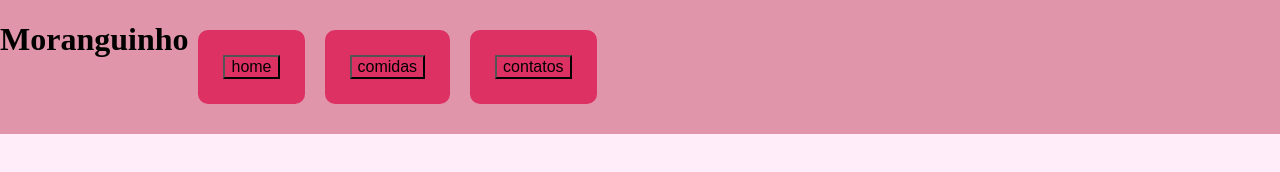
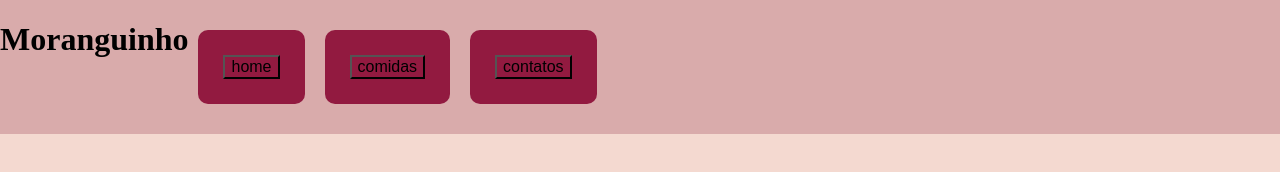
Before and after one commit to Isaggov/Moranguinho, a plain HTML site: page index.html in a window 1280 px wide. Drawn offline with Linux system fonts and the light colour scheme.

Commit message:
bdfgbdfbg

```diff
--- a/styles.css
+++ b/styles.css
@@ -1,8 +1,8 @@
 :root {
-    --cor-de-fundo: #FFEDFA;
-    --botao: #DE3163;
-    --cor-fundo2: #E195AB;
-    --detalhes: #CCDF92;
+    --cor-de-fundo:#F4D9D0;
+    --botao: #921A40;
+    --cor-fundo2: #D9ABAB;
+    --detalhes:#C75B7A;
 }
 
 body{
```
